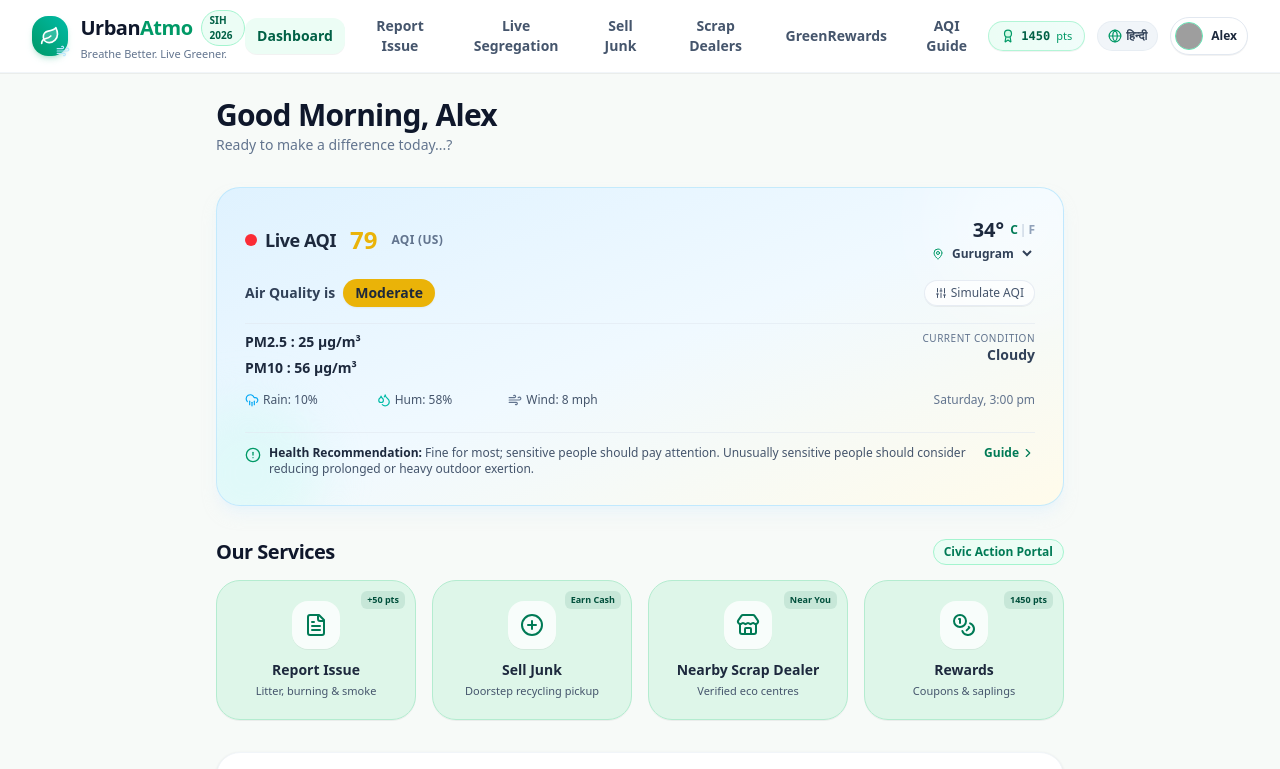
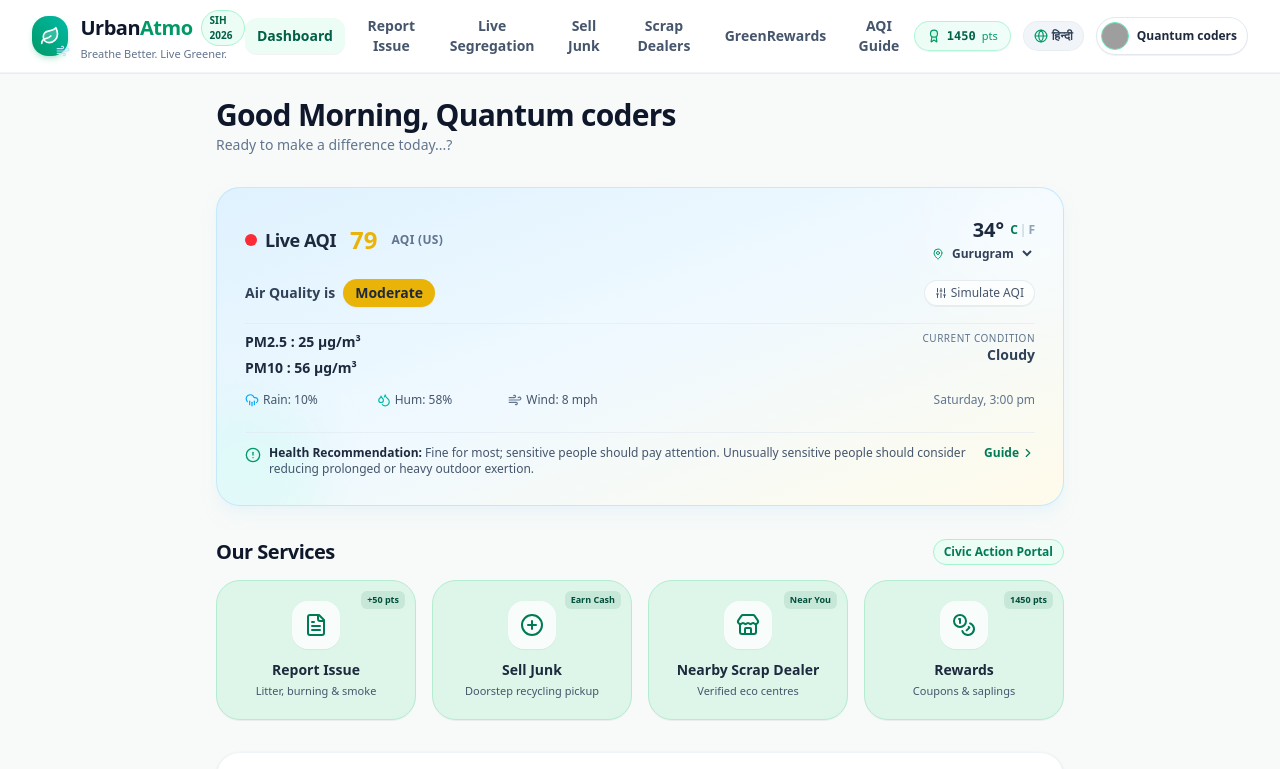
Before and after one commit to ashoothakur92-prog/urbanAtmo, a React (Vite) app: page / in a window 1280 px wide. Shown: the top 769 px of the page. Built offline with nearby package versions, Linux system fonts and the light colour scheme; grey boxes are pictures that could not be loaded.

Commit message:
feat: display full user name across platform
Updated the navbar, dashboard greeting, and mock data to show the user's full name instead of just the first name for better personalization.

```diff
--- a/src/components/Navbar.tsx
+++ b/src/components/Navbar.tsx
@@ -132,8 +132,8 @@ export const Navbar: React.FC<NavbarProps> = ({
                   <User className="h-4 w-4 text-emerald-700" />
                 )}
               </div>
-              <span className="hidden sm:inline text-xs font-bold text-slate-800 max-w-[100px] truncate">
-                {user.name.split(' ')[0]}
+              <span className="hidden sm:inline text-xs font-bold text-slate-800 max-w-[120px] truncate">
+                {user.name}
               </span>
             </button>
 
--- a/src/data/mockData.ts
+++ b/src/data/mockData.ts
@@ -589,7 +589,7 @@ export const LEADERBOARD_CITIZENS: LeaderboardUser[] = [
   { rank: 4, name: 'Vikramjit Singh', avatar: 'https://images.unsplash.com/photo-1500648767791-00dcc994a43e?w=100&auto=format&fit=crop&q=60', locality: 'South City 1, Gurugram', points: 2190, badgesCount: 4 },
   { rank: 5, name: 'Kavita Joshi', avatar: 'https://images.unsplash.com/photo-1438761681033-6461ffad8d80?w=100&auto=format&fit=crop&q=60', locality: 'Sector 15 Part 2', points: 1820, badgesCount: 4 },
   { rank: 6, name: 'Amitabh Sen', avatar: 'https://images.unsplash.com/photo-1472099645785-5658abf4ff4e?w=100&auto=format&fit=crop&q=60', locality: 'Cyber Hub Resident', points: 1540, badgesCount: 4 },
-  { rank: 7, name: 'Alex Sharma (You)', avatar: 'https://images.unsplash.com/photo-1535713875002-d1d0cf377fde?w=100&auto=format&fit=crop&q=60', locality: 'Sector 14, Gurugram', points: 1450, isCurrentUser: true, badgesCount: 4 }
+  { rank: 7, name: 'Quantum coders (You)', avatar: 'https://images.unsplash.com/photo-1535713875002-d1d0cf377fde?w=100&auto=format&fit=crop&q=60', locality: 'Sector 14, Gurugram', points: 1450, isCurrentUser: true, badgesCount: 4 }
 ];
 
 export const LEADERBOARD_COLLEGES = [
@@ -666,8 +666,8 @@ export const ECO_REWARDS: EcoReward[] = [
 ];
 
 export const INITIAL_USER_PROFILE: UserProfile = {
-  name: 'Alex Sharma',
-  email: 'alex.sharma@urbanatmo.org',
+  name: 'Quantum coders',
+  email: 'quantumcoders@urbanatmo.org',
   phone: '+91 98712 34567',
   city: 'Gurugram',
   sector: 'Sector 14, Old Judicial Complex',
--- a/src/pages/Dashboard.tsx
+++ b/src/pages/Dashboard.tsx
@@ -81,7 +81,7 @@ export const Dashboard: React.FC<DashboardProps> = ({
       {/* Welcome Header matching Screenshot 1 */}
       <div>
         <h1 className="text-2xl sm:text-3xl font-extrabold text-slate-900 tracking-tight">
-          {getGreeting()}, {user.name.split(' ')[0]}
+          {getGreeting()}, {user.name}
         </h1>
         <p className="text-sm text-slate-500 font-medium mt-0.5">
           {isHindi ? 'क्या आप आज एक हरित बदलाव लाने के लिए तैयार हैं...?' : 'Ready to make a difference today...?'}
--- a/src/pages/ProfilePage.tsx
+++ b/src/pages/ProfilePage.tsx
@@ -391,7 +391,7 @@ export const ProfilePage: React.FC<ProfilePageProps> = ({
           </button>
 
           <button
-            onClick={() => alert('Logged out. You can sign in anytime as Alex Sharma.')}
+            onClick={() => alert(`Logged out. You can sign in anytime as ${user.name}.`)}
             className="text-xs font-bold text-rose-600 hover:text-rose-700 inline-flex items-center gap-1.5 cursor-pointer"
           >
             <LogOut className="h-3.5 w-3.5" />
```
